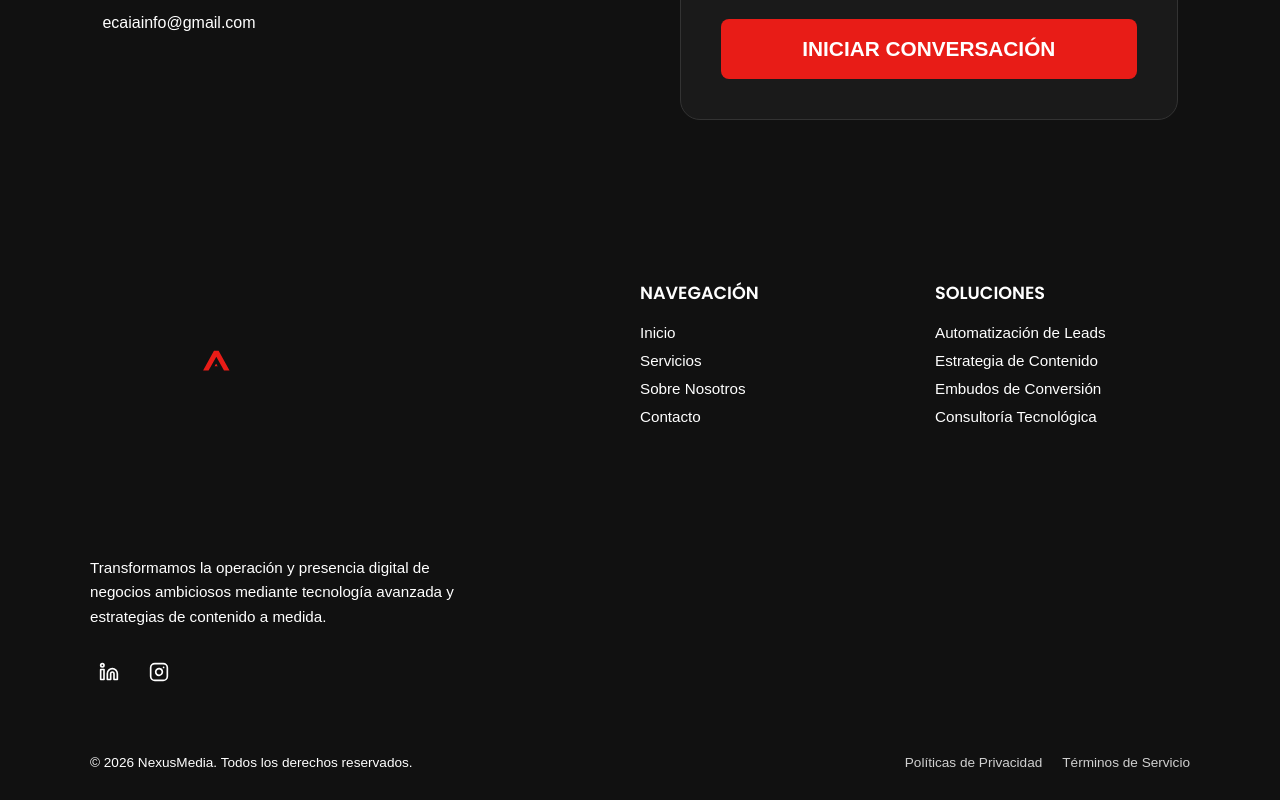
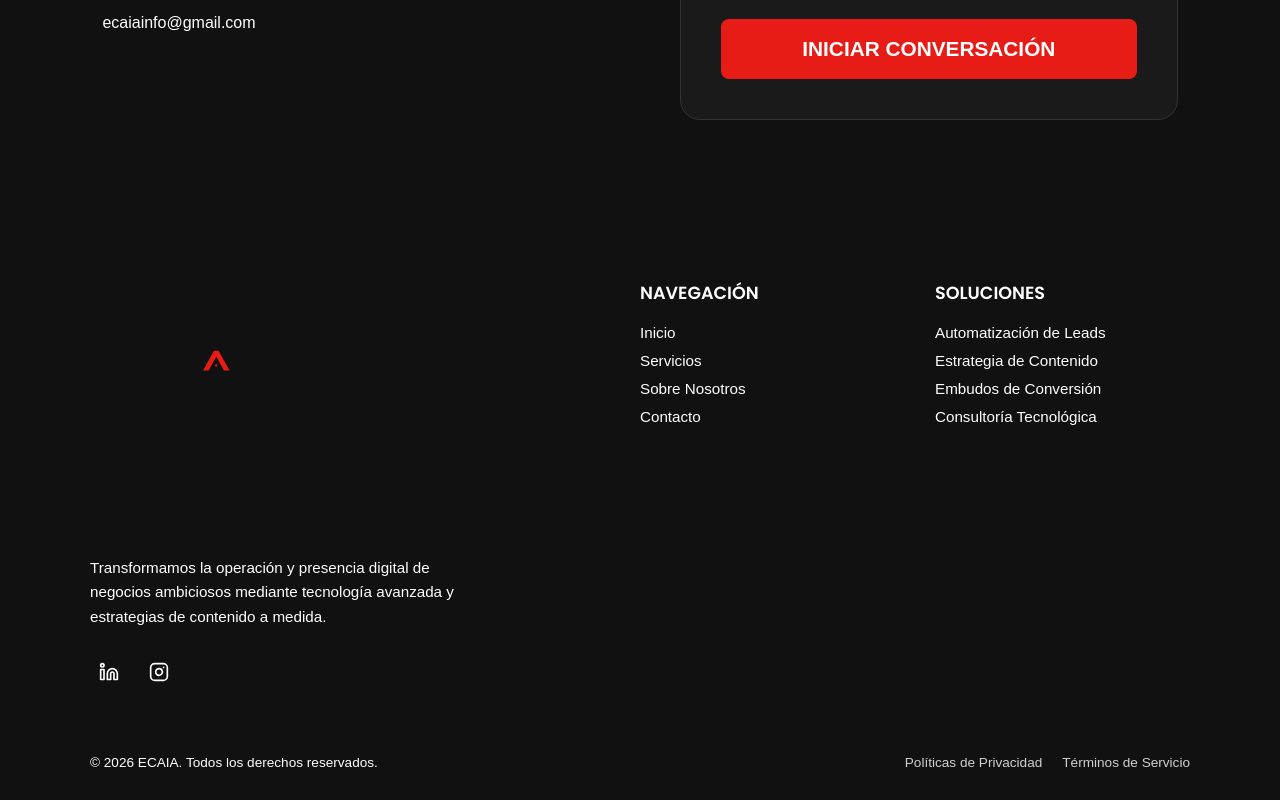
Before and after one commit to zLucky090802/marketing-page, an Angular app: page / in a window 1280 px wide. Shown: the part 3584-4384 px from the top of the page. Built offline with nearby package versions, Linux system fonts and the light colour scheme.

Commit message:
fix: change copyrigth in footer to ecaia

```diff
--- a/src/app/shared/components/footer/footer.component.html
+++ b/src/app/shared/components/footer/footer.component.html
@@ -46,7 +46,7 @@
 
       <!-- Barra Inferior de Copyright -->
       <div class="footer-bottom">
-        <p>&copy; {{ currentYear() }} NexusMedia. Todos los derechos reservados.</p>
+        <p>&copy; {{ currentYear() }} ECAIA. Todos los derechos reservados.</p>
         <div class="footer-legal">
           <a href="#">Políticas de Privacidad</a>
           <a href="#">Términos de Servicio</a>
```
